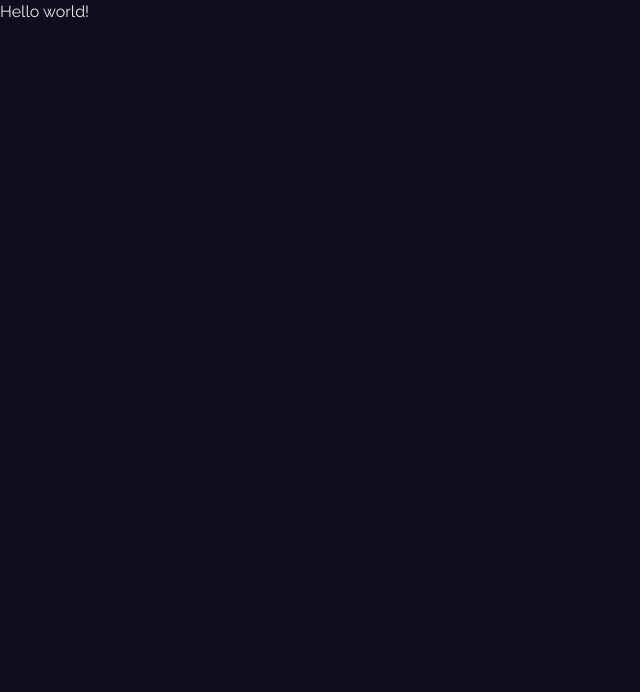
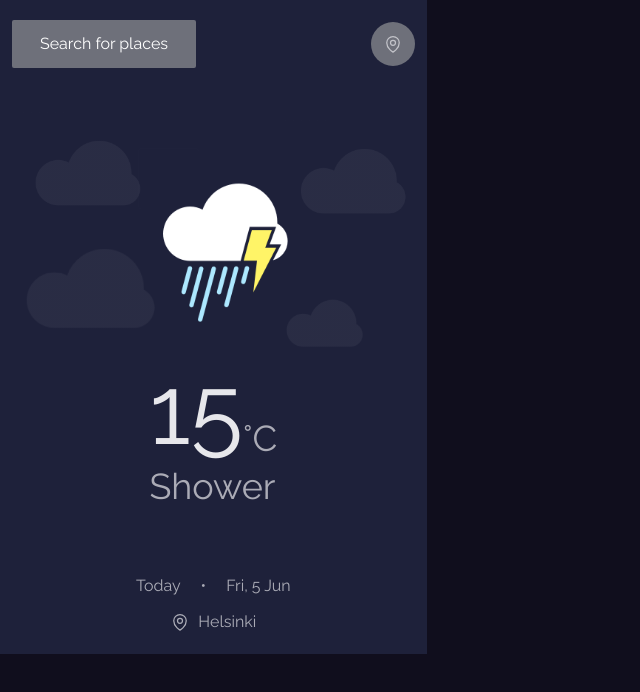
Before and after one commit to End313234/weather-app-challenge, a Next.js app: page / in a window 1280 px wide. Shown: the top 692 px of the page, without its empty margins (0-640 px from the left). Built offline with nearby package versions, Linux system fonts and the light colour scheme.

Commit message:
feat: side bar for summarized weather status

```diff
--- a/package.json
+++ b/package.json
@@ -9,6 +9,8 @@
     "lint": "next lint"
   },
   "dependencies": {
+    "@headlessui/react": "^1.7.7",
+    "@heroicons/react": "^2.0.13",
     "@types/node": "18.11.10",
     "@types/react": "18.0.25",
     "@types/react-dom": "18.0.9",
--- a/src/styles/globals.css
+++ b/src/styles/globals.css
@@ -17,6 +17,33 @@ h3 {
 	@apply text-zinc-200;
 }
 
+h1 {
+	@apply text-8xl;
+}
+
+h3 {
+	@apply text-4xl text-opacity-70;
+}
+
 p {
 	@apply text-zinc-200 text-opacity-70;
 }
+
+button {
+	@apply py-3 px-7 text-white bg-zinc-500 rounded-sm transition-all hover:brightness-90;
+}
+
+.bg-cloud-pattern {
+	background: linear-gradient(
+			rgba(30, 33, 58, 0.95) 100%,
+			rgba(30, 33, 58, 0.95) 100%
+		),
+		url("/cloud-background.png");
+	background-position: 50% 20%;
+	background-repeat: no-repeat;
+	background-size: 100%;
+}
+
+.icon {
+	@apply w-5 h-5 text-zinc-200 text-opacity-70;
+}
--- a/src/web/pages/home/index.tsx
+++ b/src/web/pages/home/index.tsx
@@ -1,7 +1,8 @@
 import { FC } from "react";
+import { WeatherStats } from "./weather-stats";
 
 export const Home: FC = () => {
 	return (
-		<h1>Hello world!</h1>
+		<WeatherStats />
 	);
 };
--- /dev/null
+++ b/src/web/pages/home/weather-stats/index.tsx
@@ -0,0 +1,44 @@
+import { FC } from "react";
+import { MapPinIcon } from "@heroicons/react/24/outline";
+import Image from "next/image";
+
+export const WeatherStats: FC = () => {
+	return (
+		<section className="w-1/3 bg-bluepurple-500 py-5 flex flex-col gap-10">
+			<header className="flex items-center justify-between px-3">
+				<button>Search for places</button>
+				<button className="rounded-full p-3">
+					<MapPinIcon className="icon" />
+				</button>
+			</header>
+			<main className="w-full flex flex-col items-center justify-between px-0">
+				<div className="bg-cloud-pattern w-full flex items-center justify-center py-10">
+					<Image
+						src="/thunderstorm.png"
+						alt="Thunderstorm"
+						width="150"
+						height="150"
+					/>
+				</div>
+				<div className="flex flex-col gap-2">
+					<div className="flex">
+						<h1>15</h1>
+						<h3 className="flex items-end">°C</h3>
+					</div>
+					<h3>Shower</h3>
+				</div>
+			</main>
+			<footer className="flex flex-col items-center mt-7 gap-3">
+				<div className="flex gap-5">
+					<p>Today</p>
+					<p>•</p>
+					<p>Fri, 5 Jun</p>
+				</div>
+				<div className="flex items-center gap-2">
+					<MapPinIcon className="icon" />
+					<p>Helsinki</p>
+				</div>
+			</footer>
+		</section>
+	)
+};
--- a/tailwind.config.js
+++ b/tailwind.config.js
@@ -14,6 +14,7 @@ module.exports = {
 				},
 				zinc: {
 					200: "#E7E7EB",
+					500: "#6E707A",
 				},
 			},
 			fontFamily: {
```
Also changed, not shown: 1 other file (tests, documents, lock files or other folders).
